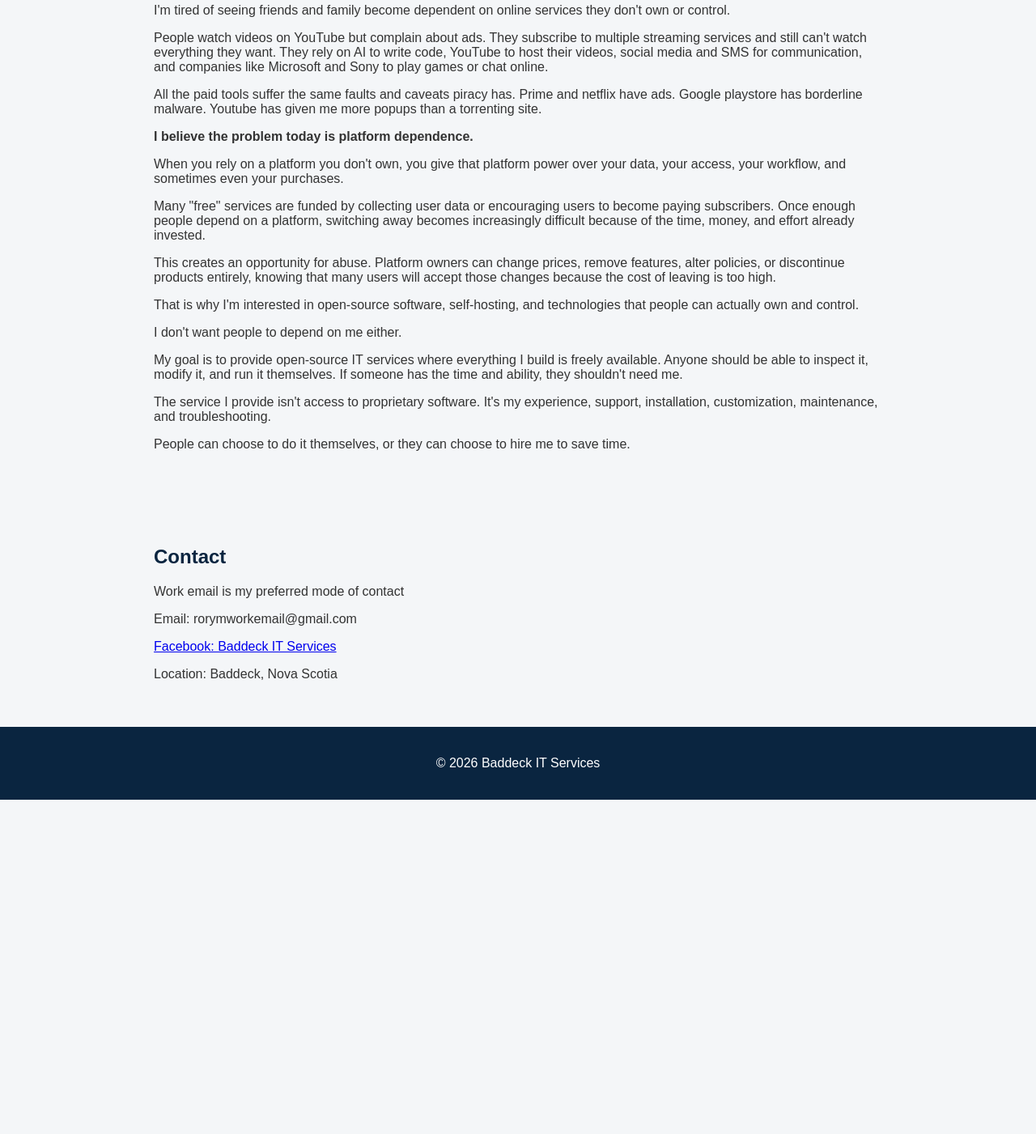
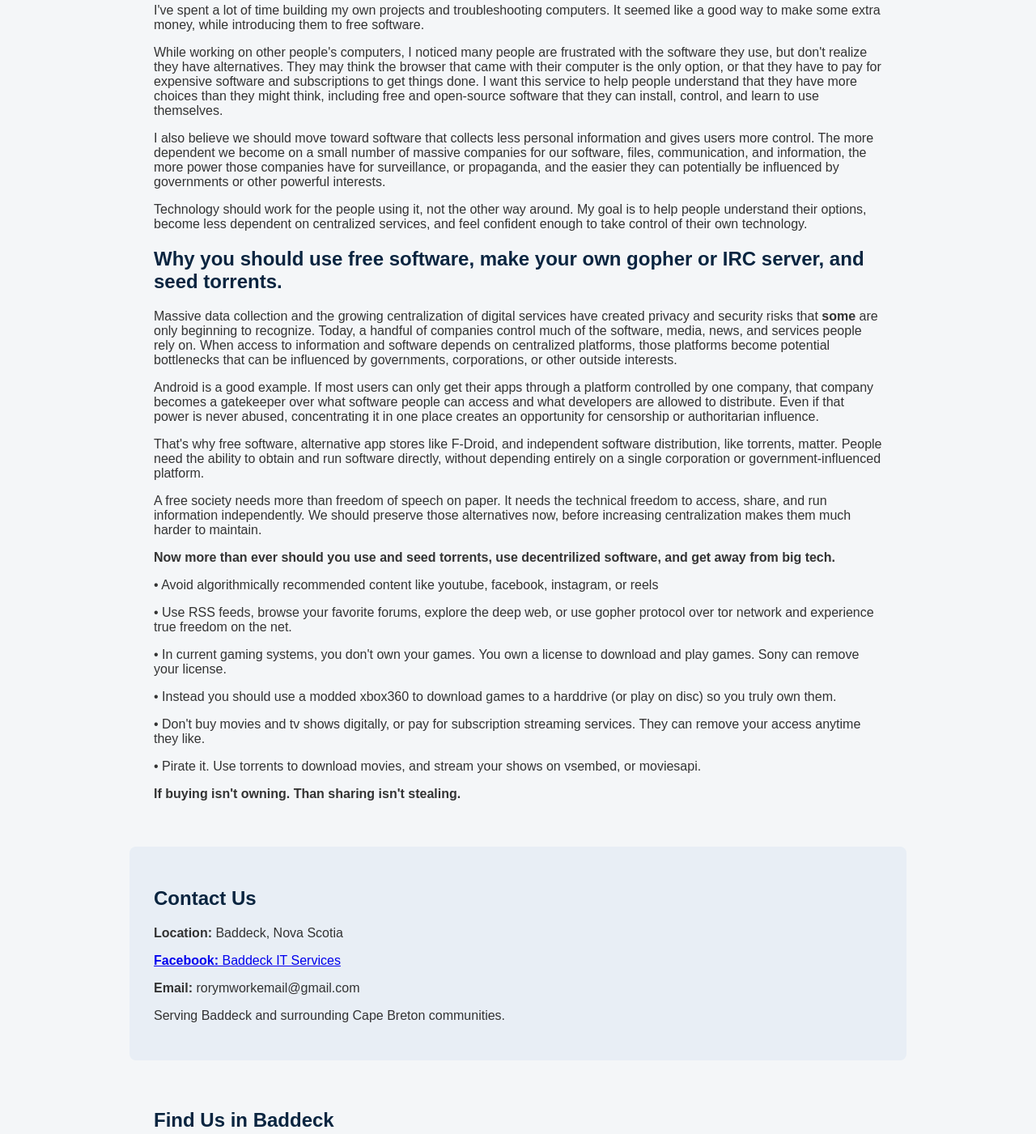
Before and after one commit to BaddeckITServices/BaddeckITServices.github.io, a plain HTML site: page about.html in a window 1280 px wide. Shown: the part 1147-2548 px from the top of the page at 81% size. Before the commit the page ends 2135 px from the top, so only its background shows below. Drawn offline with Linux system fonts and the light colour scheme.

Commit message:
Update about.html

```diff
--- a/about.html
+++ b/about.html
@@ -22,7 +22,11 @@ header {
     padding: 40px 20px;
     text-align: center;
 }
-
+.contact {
+    background: #e8eef5;
+    padding: 30px;
+    border-radius: 8px;
+}
 section {
     padding: 40px 20px;
     max-width: 900px;
@@ -80,8 +84,8 @@ footer {
 <section>
     <h2>Who I Am</h2>
     <p>
-    I'm an independent IT technician based in Baddeck, Nova Scotia. I started learning programming during lockdown, in high school,
-     I took a formal programming class and earned a Java certificate. I also completed the SkillsNS cybersecurity course,
+    I'm an independent IT technician based in Baddeck, Nova Scotia. I started learning programming during lockdown. In high school,
+     I took a programming class and earned a Java certificate. I also completed the SkillsNS cybersecurity course,
     which gave me a strong foundation in system security and safe networking practices.
     </p>
 </section>
@@ -89,12 +93,12 @@ footer {
 <section>
     <h2>What I Do</h2>
     <p>
-    I provide hands-on computer and network services for people who either don't have the time,
-    or simply don't want to deal with technical problems themselves.
+    I provide hands-on computer repair and troubleshooting services for people who either don't have the time,
+    or don't want to deal with technical problems themselves.
     </p>
 
     <p>
-    That includes things like replacing computer parts, troubleshooting network issues,
+    That includes: replacing computer parts, troubleshooting network issues,
     reinstalling operating systems, virus and malware removal, flashing Android devices, and repairing handheld consoles.
     </p>
 </section>
@@ -102,7 +106,7 @@ footer {
 <section>
     <h2>Real Projects & Experience</h2>
     <p>
-    I don’t just have certificates, I do have experience building my own things.
+    I don’t just have certificates, I do have experience building my own projects.
     </p>
 
     <ul>
@@ -119,58 +123,65 @@ footer {
 
 <section>
     <h2>Why did I Do This</h2>
+   <p>
+   <p>
+   I've spent a lot of time building my own projects and troubleshooting computers. It seemed like a good way to make some extra money, while introducing them to free software.
+   <p>
+While working on other people's computers, I noticed many people are frustrated with the software they use, but don't realize they have alternatives. They may think the browser that came with their computer is the only option, or that they have to pay for expensive software and subscriptions to get things done. I want this service to help people understand that they have more choices than they might think, including free and open-source software that they can install, control, and learn to use themselves.
+<p>
+I also believe we should move toward software that collects less personal information and gives users more control. The more dependent we become on a small number of massive companies for our software, files, communication, and information, the more power those companies have for surveillance, or propaganda, and the easier they can potentially be influenced by governments or other powerful interests.
+<p>
+Technology should work for the people using it, not the other way around. My goal is to help people understand their options, become less dependent on centralized services, and feel confident enough to take control of their own technology.
+
+<h2>Why you should use free software, make your own gopher or IRC server, and seed torrents.</h2>
+    <p>
+    Massive data collection and the growing centralization of digital services have created privacy and security risks that <strong>some</strong> are only beginning to recognize. Today, a handful of companies control much of the software, media, news, and services people rely on. When access to information and software depends on centralized platforms, those platforms become potential bottlenecks that can be influenced by governments, corporations, or other outside interests.
+	<p>
+Android is a good example. If most users can only get their apps through a platform controlled by one company, that company becomes a gatekeeper over what software people can access and what developers are allowed to distribute. Even if that power is never abused, concentrating it in one place creates an opportunity for censorship or authoritarian influence.
+<p>
+That's why free software, alternative app stores like F-Droid, and independent software distribution, like torrents, matter. People need the ability to obtain and run software directly, without depending entirely on a single corporation or government-influenced platform.
+<p>
+A free society needs more than freedom of speech on paper. It needs the technical freedom to access, share, and run information independently. We should preserve those alternatives now, before increasing centralization makes them much harder to maintain.
 
     <p>
-I'm tired of seeing friends and family become dependent on online services they don't own or control.
-</p>
-
+    <strong>Now more than ever should you use and seed torrents, use decentrilized software, and get away from big tech.</strong>
+    <p>
+&#x2022; Avoid algorithmically recommended content like youtube, facebook, instagram, or reels
 <p>
-People watch videos on YouTube but complain about ads. They subscribe to multiple streaming services and still can't watch everything they want. They rely on AI to write code, YouTube to host their videos, social media and SMS for communication, and companies like Microsoft and Sony to play games or chat online.
-</p>
-<p>All the paid tools suffer the same faults and caveats piracy has. Prime and netflix have ads. Google playstore has borderline malware. Youtube has given me more popups than a torrenting site.</p>
-
-<strong><p>I believe the problem today is platform dependence.</p></strong>
-
+&#x2022; Use RSS feeds, browse your favorite forums, explore the deep web, or use gopher protocol over tor network and experience true freedom on the net.
 <p>
-When you rely on a platform you don't own, you give that platform power over your data, your access, your workflow, and sometimes even your purchases.
-</p>
-
+&#x2022; In current gaming systems, you don't own your games. You own a license to download and play games. Sony can remove your license.
 <p>
-Many "free" services are funded by collecting user data or encouraging users to become paying subscribers. Once enough people depend on a platform, switching away becomes increasingly difficult because of the time, money, and effort already invested.
-</p>
-
+&#x2022; Instead you should use a modded xbox360 to download games to a harddrive (or play on disc) so you truly own them.
 <p>
-This creates an opportunity for abuse. Platform owners can change prices, remove features, alter policies, or discontinue products entirely, knowing that many users will accept those changes because the cost of leaving is too high.
-</p>
+&#x2022; Don't buy movies and tv shows digitally, or pay for subscription streaming services. They can remove your access anytime they like.
 <p>
-That is why I'm interested in open-source software, self-hosting, and technologies that people can actually own and control.
-</p>
-
+&#x2022; Pirate it. Use torrents to download movies, and stream your shows on vsembed, or moviesapi.
 <p>
-I don't want people to depend on me either.
-</p>
-
-<p>
-My goal is to provide open-source IT services where everything I build is freely available. Anyone should be able to inspect it, modify it, and run it themselves. If someone has the time and ability, they shouldn't need me.
-</p>
-
-<p>
-The service I provide isn't access to proprietary software. It's my experience, support, installation, customization, maintenance, and troubleshooting.
-</p>
-
-<p>
-People can choose to do it themselves, or they can choose to hire me to save time.
-</p>
+<strong>If buying isn't owning. Than sharing isn't stealing.</strong>
+    </p>
 
 
 </section>
 
+<section class="contact">
+    <h2>Contact Us</h2>
+    <p><strong>Location:</strong> Baddeck, Nova Scotia</p>
+    <a href="https://www.facebook.com/people/baddeck-tech-support/61590143327600/"><p><strong>Facebook:</strong> Baddeck IT Services</p></a>
+    <p><strong>Email:</strong> rorymworkemail@gmail.com</p>
+    <p>Serving Baddeck and surrounding Cape Breton communities.</p>
+</section>
+
 <section>
-    <h2>Contact</h2>
-    <p>Work email is my preferred mode of contact</p>
-    <p>Email: rorymworkemail@gmail.com</p>
-    <a href="https://www.facebook.com/people/baddeck-tech-support/61590143327600/"><p>Facebook: Baddeck IT Services</p></a>
-    <p>Location: Baddeck, Nova Scotia</p>
+    <h2>Find Us in Baddeck</h2>
+    <iframe
+        src="https://www.google.com/maps?q=Baddeck,+Nova+Scotia&output=embed"
+        width="100%"
+        height="300"
+        style="border:0;"
+        allowfullscreen=""
+        loading="lazy">
+    </iframe>
 </section>
 
     <script src="https://cdn.botpress.cloud/webchat/v3.6/inject.js"></script>
```
